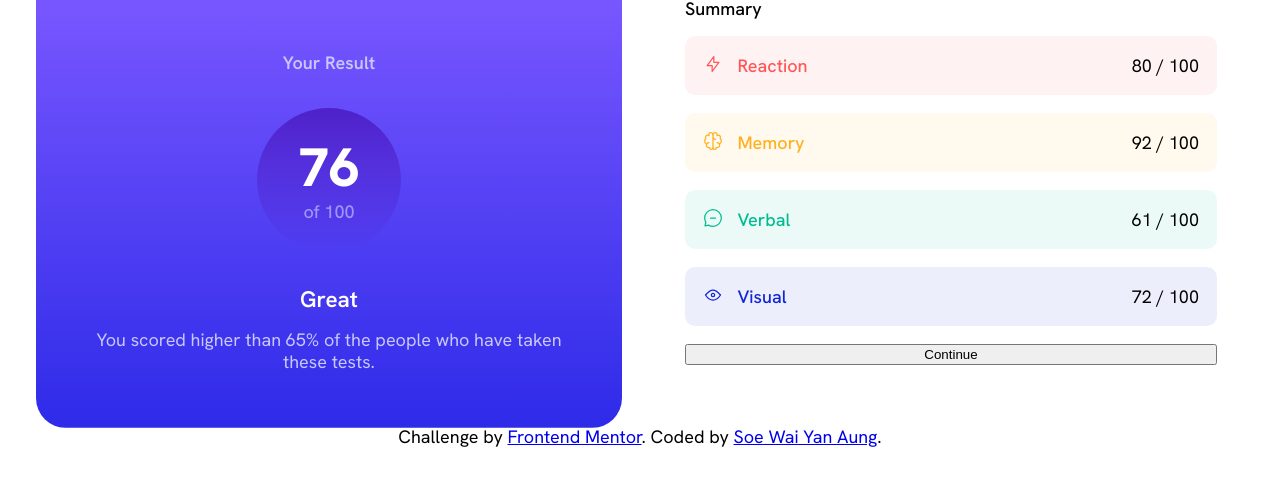
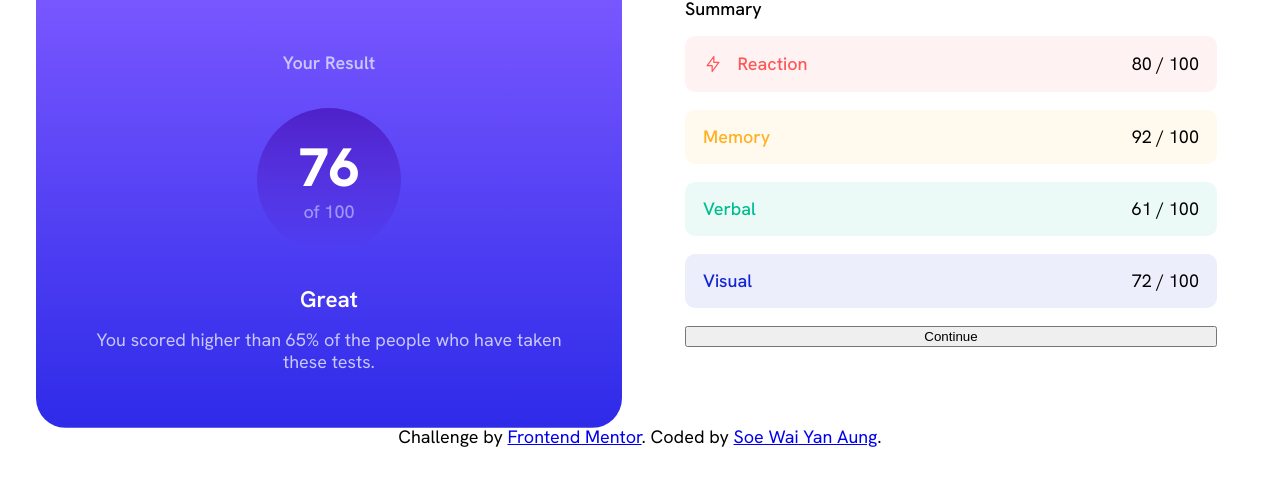
Before and after one commit to soewaiyanag/results-summary-component, a website built with Vite: page src/index.html in a window 1280 px wide. Built offline with nearby package versions, Linux system fonts and the light colour scheme.

Commit message:
remove ::before elements from summary items because it can't be align by flex

```diff
--- a/src/index.html
+++ b/src/index.html
@@ -29,6 +29,7 @@
         <h2 class="summary--heading">Summary</h2>
         <div class="flex-container">
           <div class="flex-item reaction">
+            <img src="/assets/images/icon-reaction.svg" alt="" />
             <p class="text">Reaction</p>
             <span>80 / 100</span>
           </div>
--- a/src/scss/styles.scss
+++ b/src/scss/styles.scss
@@ -120,6 +120,7 @@ body {
 }
 
 .flex-item {
+  position: relative;
   display: flex;
   align-items: center;
   gap: 0.8rem;
@@ -135,36 +136,24 @@ body {
   $opacity: 0.075;
   &.reaction {
     background-color: hsl(var(--hsl-code-light-red), $opacity);
-    &::before {
-      content: url("@images/icon-reaction.svg");
-    }
     .text {
       color: hsl(var(--hsl-code-light-red));
     }
   }
   &.memory {
     background-color: hsl(var(--hsl-code-orangey-yellow), $opacity);
-    &::before {
-      content: url("@images/icon-memory.svg");
-    }
     .text {
       color: hsl(var(--hsl-code-orangey-yellow));
     }
   }
   &.verbal {
     background-color: hsl(var(--hsl-code-green-teal), $opacity);
-    &::before {
-      content: url("@images/icon-verbal.svg");
-    }
     .text {
       color: hsl(var(--hsl-code-green-teal));
     }
   }
   &.visual {
     background-color: hsl(var(--hsl-code-cobalt-blue), $opacity);
-    &::before {
-      content: url("@images/icon-visual.svg");
-    }
     .text {
       color: hsl(var(--hsl-code-cobalt-blue));
     }
--- a/vite.config.js
+++ b/vite.config.js
@@ -12,5 +12,9 @@ export default {
   server: {
     port: 8080,
     hot: true,
+    fs: {
+      strict: false,
+      allow: ["."],
+    },
   },
 };
```
